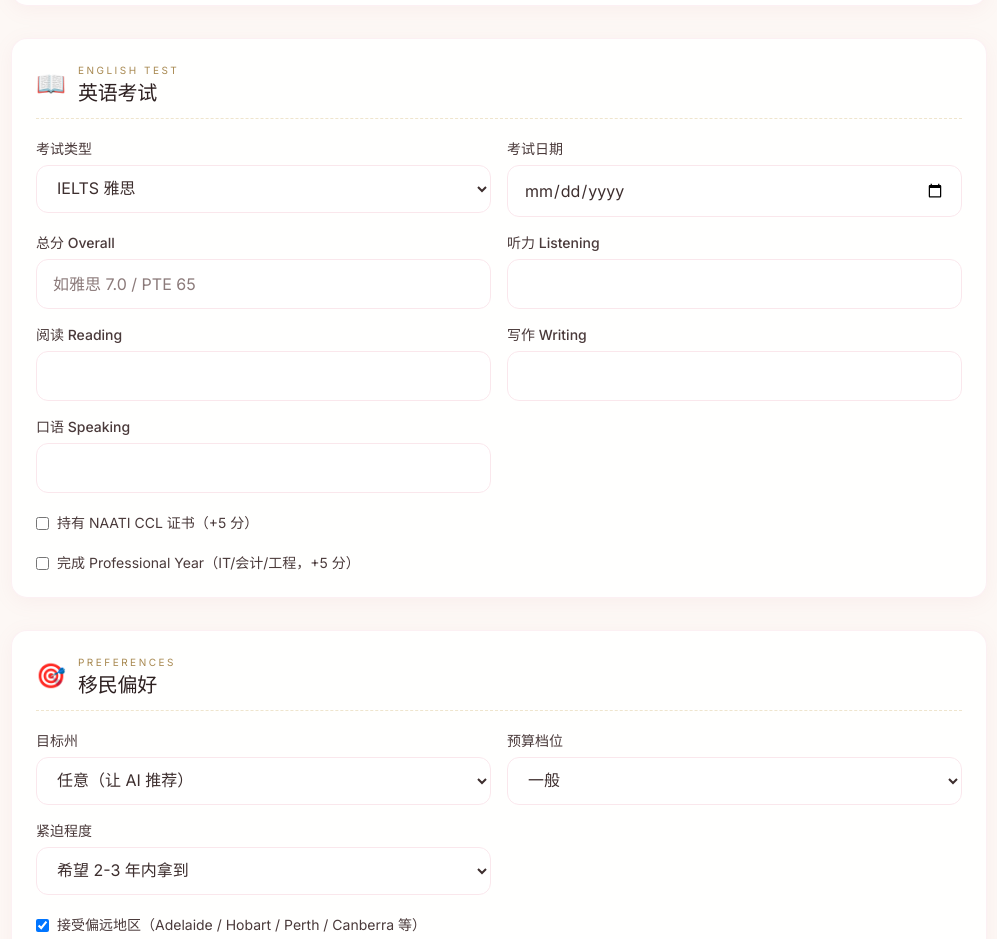
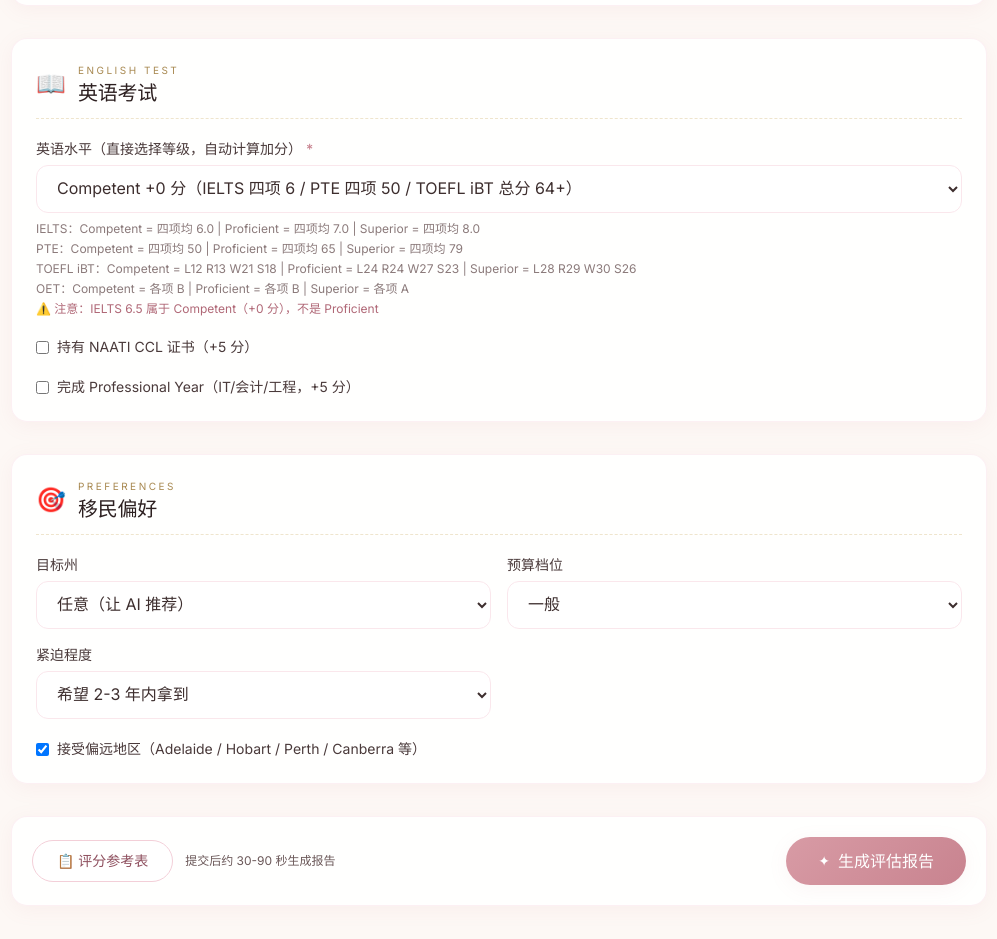
Before and after one commit to weckson/LydiaLiu_EducationApp, a Next.js app: page /assess/new in a window 1280 px wide. Shown: the part 1680-2619 px from the top of the page, without its empty margins (141-1138 px from the left). Built offline with nearby package versions, Linux system fonts and the light colour scheme.

Commit message:
fix: 英语改为等级下拉（含 IELTS/PTE/TOEFL 换算），避免手动填分出错

```diff
--- a/components/AssessmentForm.tsx
+++ b/components/AssessmentForm.tsx
@@ -227,73 +227,34 @@ export function AssessmentForm({
 
         {/* ═══ Section 4: 英语 ═══ */}
         <Section title="英语考试" subtitle="English Test" icon="📖">
-          <Grid cols={2}>
-            <Field label="考试类型">
-              <select
-                name="englishTest"
-                defaultValue="IELTS"
-                className="input-elegant cursor-pointer"
-              >
-                <option value="IELTS">IELTS 雅思</option>
-                <option value="PTE">PTE</option>
-                <option value="TOEFL">TOEFL iBT</option>
-                <option value="OET">OET（医护）</option>
-              </select>
-            </Field>
-            <Field label="考试日期">
-              <input
-                name="englishTestDate"
-                type="date"
-                className="input-elegant"
-              />
-            </Field>
-            <Field label="总分 Overall">
-              <input
-                name="englishOverall"
-                type="number"
-                step="0.5"
-                min={0}
-                placeholder="如雅思 7.0 / PTE 65"
-                className="input-elegant"
-              />
-            </Field>
-            <Field label="听力 Listening">
-              <input
-                name="englishListening"
-                type="number"
-                step="0.5"
-                min={0}
-                className="input-elegant"
-              />
-            </Field>
-            <Field label="阅读 Reading">
-              <input
-                name="englishReading"
-                type="number"
-                step="0.5"
-                min={0}
-                className="input-elegant"
-              />
-            </Field>
-            <Field label="写作 Writing">
-              <input
-                name="englishWriting"
-                type="number"
-                step="0.5"
-                min={0}
-                className="input-elegant"
-              />
-            </Field>
-            <Field label="口语 Speaking">
-              <input
-                name="englishSpeaking"
-                type="number"
-                step="0.5"
-                min={0}
-                className="input-elegant"
-              />
-            </Field>
-          </Grid>
+          <Field label="英语水平（直接选择等级，自动计算加分）" required>
+            <select
+              name="englishLevel"
+              defaultValue="COMPETENT"
+              required
+              className="input-elegant cursor-pointer"
+            >
+              <option value="SUPERIOR">
+                Superior +20 分（IELTS 四项 8 / PTE 四项 79 / TOEFL iBT 总分 110+）
+              </option>
+              <option value="PROFICIENT">
+                Proficient +10 分（IELTS 四项 7 / PTE 四项 65 / TOEFL iBT 总分 94+）
+              </option>
+              <option value="COMPETENT">
+                Competent +0 分（IELTS 四项 6 / PTE 四项 50 / TOEFL iBT 总分 64+）
+              </option>
+              <option value="BELOW">
+                低于 Competent（不符合技术移民英语门槛）
+              </option>
+            </select>
+            <div className="mt-2 text-xs text-ink-400 space-y-1">
+              <div>IELTS：Competent = 四项均 6.0 | Proficient = 四项均 7.0 | Superior = 四项均 8.0</div>
+              <div>PTE：Competent = 四项均 50 | Proficient = 四项均 65 | Superior = 四项均 79</div>
+              <div>TOEFL iBT：Competent = L12 R13 W21 S18 | Proficient = L24 R24 W27 S23 | Superior = L28 R29 W30 S26</div>
+              <div>OET：Competent = 各项 B | Proficient = 各项 B | Superior = 各项 A</div>
+              <div className="text-brand-600">⚠️ 注意：IELTS 6.5 属于 Competent（+0 分），不是 Proficient</div>
+            </div>
+          </Field>
           <Checkbox name="hasNAATI" label="持有 NAATI CCL 证书（+5 分）" />
           <Checkbox
             name="hasProfessionalYear"
--- a/lib/assessment-actions.ts
+++ b/lib/assessment-actions.ts
@@ -197,23 +197,14 @@ function parseFormDataToInput(fd: FormData): AssessmentInput {
 
     workExperience,
 
-    englishTest: (getStr(fd, "englishTest") || "IELTS") as EnglishTestType,
-    englishOverall: getStr(fd, "englishOverall")
-      ? getNumber(fd, "englishOverall")
-      : undefined,
-    englishListening: getStr(fd, "englishListening")
-      ? getNumber(fd, "englishListening")
-      : undefined,
-    englishReading: getStr(fd, "englishReading")
-      ? getNumber(fd, "englishReading")
-      : undefined,
-    englishWriting: getStr(fd, "englishWriting")
-      ? getNumber(fd, "englishWriting")
-      : undefined,
-    englishSpeaking: getStr(fd, "englishSpeaking")
-      ? getNumber(fd, "englishSpeaking")
-      : undefined,
-    englishTestDate: getStr(fd, "englishTestDate") || undefined,
+    // 英语：新版用等级下拉，转成 IELTS 等效分
+    englishTest: "IELTS" as EnglishTestType,
+    englishOverall: englishLevelToIELTS(getStr(fd, "englishLevel")),
+    englishListening: undefined,
+    englishReading: undefined,
+    englishWriting: undefined,
+    englishSpeaking: undefined,
+    englishTestDate: undefined,
 
     hasNAATI: getBoolean(fd, "hasNAATI"),
     hasProfessionalYear: getBoolean(fd, "hasProfessionalYear"),
@@ -224,3 +215,18 @@ function parseFormDataToInput(fd: FormData): AssessmentInput {
     urgency: (getStr(fd, "urgency") || "NORMAL") as Urgency,
   };
 }
+
+/** 把表单的英语等级下拉转成 IELTS 等效总分 */
+function englishLevelToIELTS(level: string): number {
+  switch (level) {
+    case "SUPERIOR":
+      return 8.0;
+    case "PROFICIENT":
+      return 7.0;
+    case "COMPETENT":
+      return 6.0;
+    case "BELOW":
+    default:
+      return 4.0; // 低于 Competent
+  }
+}
```
